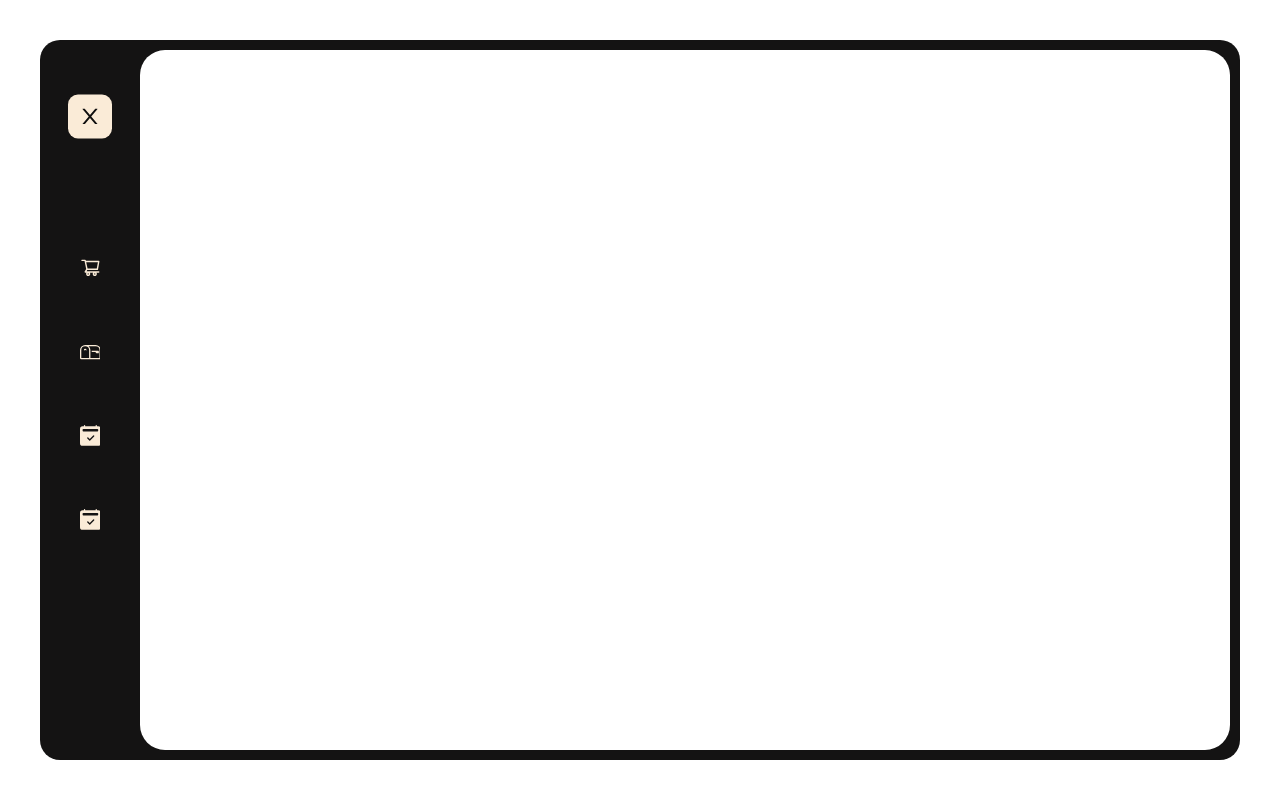
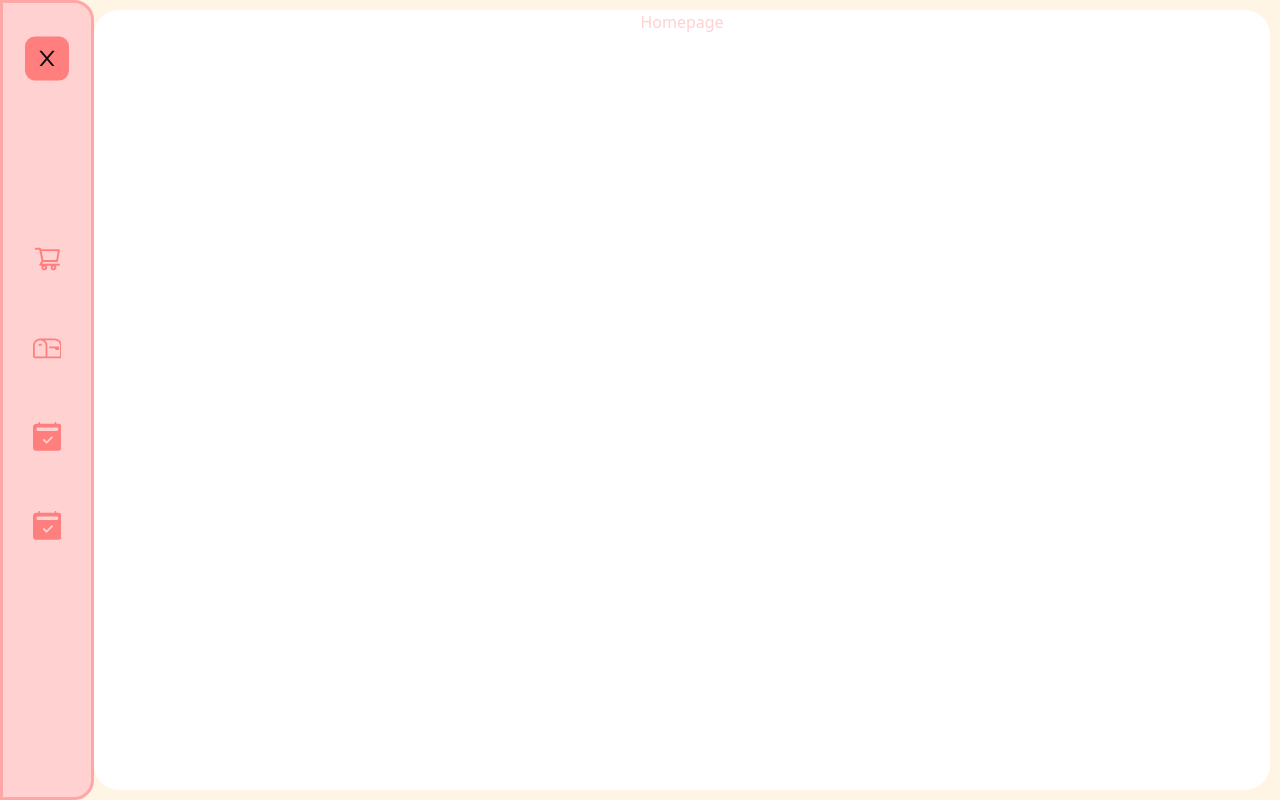
Before and after one commit to nad1011/registry_total, a React (Create React App) app: page / in a window 1280 px wide. Built offline with nearby package versions, Linux system fonts and the light colour scheme.

Commit message:
change navbar

```diff
--- a/src/App.css
+++ b/src/App.css
@@ -1,5 +1,13 @@
+:root {
+  --primary-color: #FFD1D1;
+  --background-color: #FFF5E4;
+  --secondary-color: #FF7F7F;
+  --avatar-color: #FF9494;
+  --border-color: #FFA7A7
+}
+
 body {
-  padding: 5vh;
+  padding: 0;
   margin: 0;
   font-family: 'poppins',sans-serif;
 }
@@ -7,31 +15,8 @@ body {
 .App {
   display: flex;
   text-align: center;
-  height: 90vh;
-  border-radius: 20px;
-  background-color: #141313;
-  color: white;
+  height: 100vh;
+  background-color: var(--background-color);
+  color: var(--primary-color);
   /* scroll-behavior: smooth; */
 }
-
-/* width */
-::-webkit-scrollbar {
-  width: 10px;
-}
-
-/* Track */
-::-webkit-scrollbar-track {
-  background: #f1f1f1;
-  border-radius: 10px;
-}
-
-/* Handle */
-::-webkit-scrollbar-thumb {
-  background: #888;
-  border-radius: 10px;
-}
-
-/* Handle on hover */
-::-webkit-scrollbar-thumb:hover {
-  background: #555;
-}
--- a/src/components/Navbar/NavItem.module.css
+++ b/src/components/Navbar/NavItem.module.css
@@ -3,15 +3,15 @@
     justify-content: center;
     list-style: none;
     margin: 30px 0;
-    width: 85px;
+    width: 80px;
 }
 
 .nav-item a {
     text-decoration: none;
-    color: antiquewhite;
+    color: var(--secondary-color);
     display: inline-block;
 
 }
 .nav-icon {
-    font-size: 1.3rem;
+    font-size: 1.8rem;
 }
--- a/src/components/Navbar/Navbar.module.css
+++ b/src/components/Navbar/Navbar.module.css
@@ -1,6 +1,6 @@
 .nav-bar {
   height: 100%;
-  width: 100px;
+  width: 8%;
   position: relative;
 }
 
@@ -10,23 +10,27 @@
   position: absolute;
   line-height: 0px;
   padding: 10px;
-  background-color: antiquewhite;
+  background-color: var(--secondary-color);
   color: rgb(15, 15, 15);
   left: 50%;
-  top: 8%;
+  top: 5%;
+  z-index: 1;
   transform: translate(-50%,-8%);
 }
 
 .nav-menu {
-  border-radius: 20px;
+  border-radius: 0px 20px 20px 0px;
   position: relative;
-  width: 100px;
+  width: 100%;
   height: 100%;
   display: flex;
   flex-direction: column;
   align-items: center;
   justify-content: center;
   transition: all 0.5s ease;
+  background-color: var(--primary-color);
+  border: 3px solid var(--border-color);
+  box-sizing: border-box;
 }
 
 .active {
```
